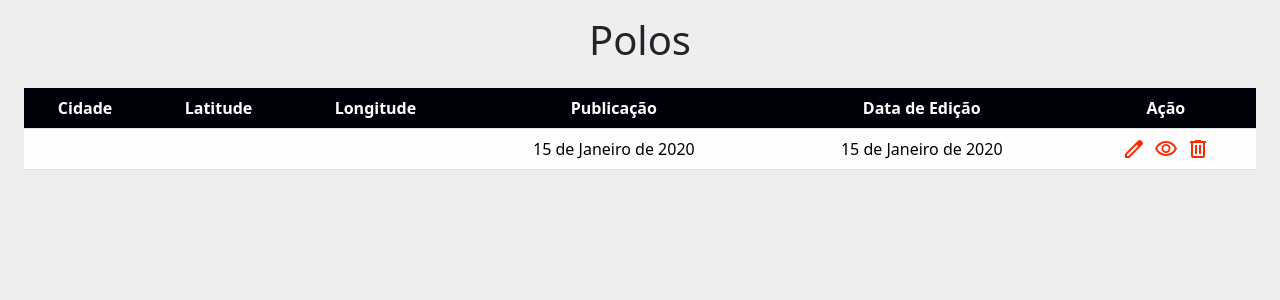
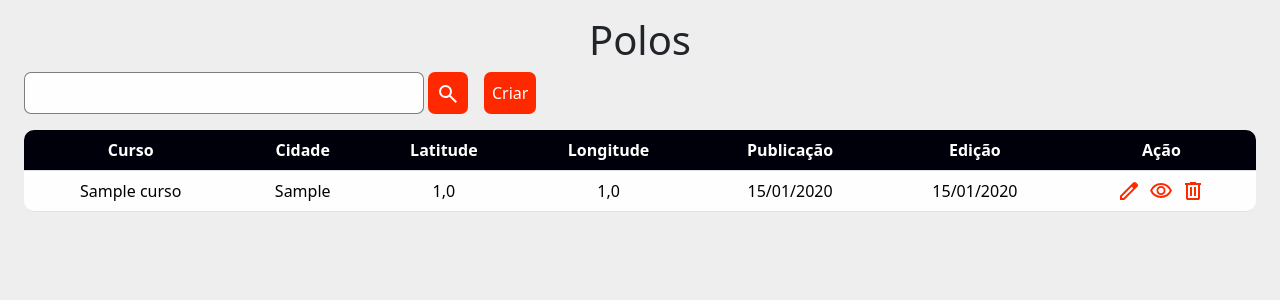
Before and after one commit to soualansousa/EAD, a Django app: page /polos/ in a window 1280 px wide. Shown: the part 130-430 px from the top of the page. Run offline with Django 5.2, Linux system fonts and the light colour scheme; tables that the repository leaves empty hold one stand-in row (values such as "Sample post").

Commit message:
Ajustando algumas configurações na página de polos e notícias, agora ambos usam o mesmo css para a tabela. Além disso foi ajustado algumas informações no models

```diff
--- a/cead/admin.py
+++ b/cead/admin.py
@@ -1,5 +1,7 @@
 from django.contrib import admin
-from .models import Noticia, Curso
+from .models import Noticia, Curso, Polo, Coordenador
 
 admin.site.register(Noticia),
 admin.site.register(Curso),
+admin.site.register(Coordenador),
+admin.site.register(Polo),
--- a/cead/models.py
+++ b/cead/models.py
@@ -14,7 +14,7 @@ class Coordenador(models.Model):
         return self.nome
 
 class Noticia(models.Model):
-    id_curso = models.ForeignKey(Curso, on_delete=models.CASCADE)
+    curso = models.ForeignKey(Curso, on_delete=models.CASCADE)
     titulo = models.CharField(max_length=255)
     descricao = models.TextField()
     publicacao = models.DateField(auto_now_add=True)
@@ -33,4 +33,4 @@ class Polo(models.Model):
     edicao = models.DateField(auto_now_add=True)
 
     def __str__(self):
-        return self.titulo
+        return self.cidade
--- a/cead/static/css/polos.css
+++ /dev/null
@@ -1,8 +0,0 @@
-.table_header th {
-    background-color: var(--nav-color);
-    color: white;
-}
-
-.table_body td {
-    background-color: var(--bg1-color);
-}
--- a/cead/static/css/styles.css
+++ b/cead/static/css/styles.css
@@ -30,10 +30,27 @@ header {
     color: inherit;
 }
 
+.nav-link:hover ~ .nav-link {
+    filter: blur(5px);
+    opacity: 0.5;
+    transform: scale(1.1);
+
+}
+
 .nav-link:hover {
-    color: var(--detail-color);
-    text-decoration: underline;
-    transition: color, 200ms;
+    color: #FF2900;
+    filter: none;
+    opacity: 1;
+    transform: scale(1.3);
+}
+
+.nav-link.active {
+    animation: pulse 1.5s infinite;
+}
+
+
+.nav-link:hover {
+    animation: swing 0.5s;
 }
 
 .dropdown-item:hover {
--- a/cead/templates/cead/pages/polos.html
+++ b/cead/templates/cead/pages/polos.html
@@ -3,7 +3,7 @@
 {% load static %}
 
 {% block style %}
-  <link rel="stylesheet" href="{% static 'css/polos.css' %}">
+  <link rel="stylesheet" href="{% static 'css/tabela.css' %}">
 {% endblock style %}
 {% block title %} polos | CEAD {% endblock title %}
 
@@ -12,26 +12,37 @@
     <main>
         <h1 class="container d-flex justify-content-center mt-3">Polos</h1>
 
+        <div class="d-flex mx-4 gap-3 jus">
+            <form method="get" action="" class="search_input d-flex p-0">
+                {{ form.query }}
+                <button type="submit" class="p-2 ms-1">
+                    <img src="{% static 'images/icons/search.svg' %}" alt="" class="icons_action"></img>
+                </button>
+            </form>
+            <button class="p-2">Criar</button>
+        </div>
         <div class="table-responsive mx-4">
-        <table class="table table-hover mt-3">
+            <table class="table table-hover mt-3 table_rounded">
                 <thead>
                     <tr class="text-center table_header">
+                        <th>Curso</th>
                         <th>Cidade</th>
                         <th>Latitude</th>
                         <th>Longitude</th>
                         <th>Publicação</th>
-                    <th>Data de Edição</th>
+                        <th>Edição</th>
                         <th>Ação</th>
                     </tr>
                 </thead>
                 <tbody>
                     {% for polo in polos %}
                         <tr class="text-center table_body">
-                        <td>{{ polo.id_curso }}</td>
-                        <td>{{ polo.titulo }}</td>
-                        <td>{{ polo.descricao }}</td>
-                        <td>{{ polo.publicacao }}</td>
-                        <td>{{ polo.edicao }}</td>
+                            <td>{{ polo.curso }}</td>
+                            <td>{{ polo.cidade }}</td>
+                            <td>{{ polo.latitude }}</td>
+                            <td>{{ polo.longitude }}</td>
+                            <td>{{ polo.publicacao|date:"d/m/Y" }}</td>
+                            <td>{{ polo.edicao|date:"d/m/Y" }}</td>
                             <td>
                                 <div class="icons_action d-flex justify-content-center gap-2">
                                     <img src="{% static 'images/icons/edit.svg' %}" alt=""></img>
@@ -43,7 +54,7 @@
 
                     {% empty %}
                         <tr>
-                        <td colspan="4">Nenhum polo encontrado.</td>
+                            <td colspan="4">Nenhum polo encontrada.</td>
                         </tr>
                     {% endfor %}
                 </tbody>
--- a/cead/views.py
+++ b/cead/views.py
@@ -29,7 +29,7 @@ def noticias_lista(request):
 
     if query:
         noticias = noticias.filter(
-            Q(titulo__icontains=query) | Q(descricao__icontains=query) | Q(edicao__icontains=query) | Q(publicacao__icontains=query) | Q(edicao__icontains=query)
+            Q(titulo__icontains=query) | Q(descricao__icontains=query) | Q(edicao__icontains=query) | Q(publicacao__icontains=query)
         )
 
     context = {
@@ -40,5 +40,18 @@ def noticias_lista(request):
     return render(request, 'cead/pages/noticias.html', context)
 
 def polos_lista(request):
+    form = SearchForm(request.GET)
+    query = request.GET.get('query')
     polos = Polo.objects.all()
-    return render(request, 'cead/pages/polos.html', {'polos': polos})
+
+    if query:
+        polos = polos.filter(
+            Q(cidade__icontains=query) | Q(edicao__icontains=query) | Q(publicacao__icontains=query)
+        )
+
+    context = {
+        'form': form,
+        'polos': polos
+    }
+
+    return render(request, 'cead/pages/polos.html', context)
```
Also changed, not shown: cead/templates/cead/pages/noticias.html (+5 -5 lines), cead/migrations/0008_rename_id_curso_noticia_curso.py (added), cead/static/css/tabela.css (renamed from cead/static/css/noticias.css). Lines whose indentation alone changed are shown as unchanged.
